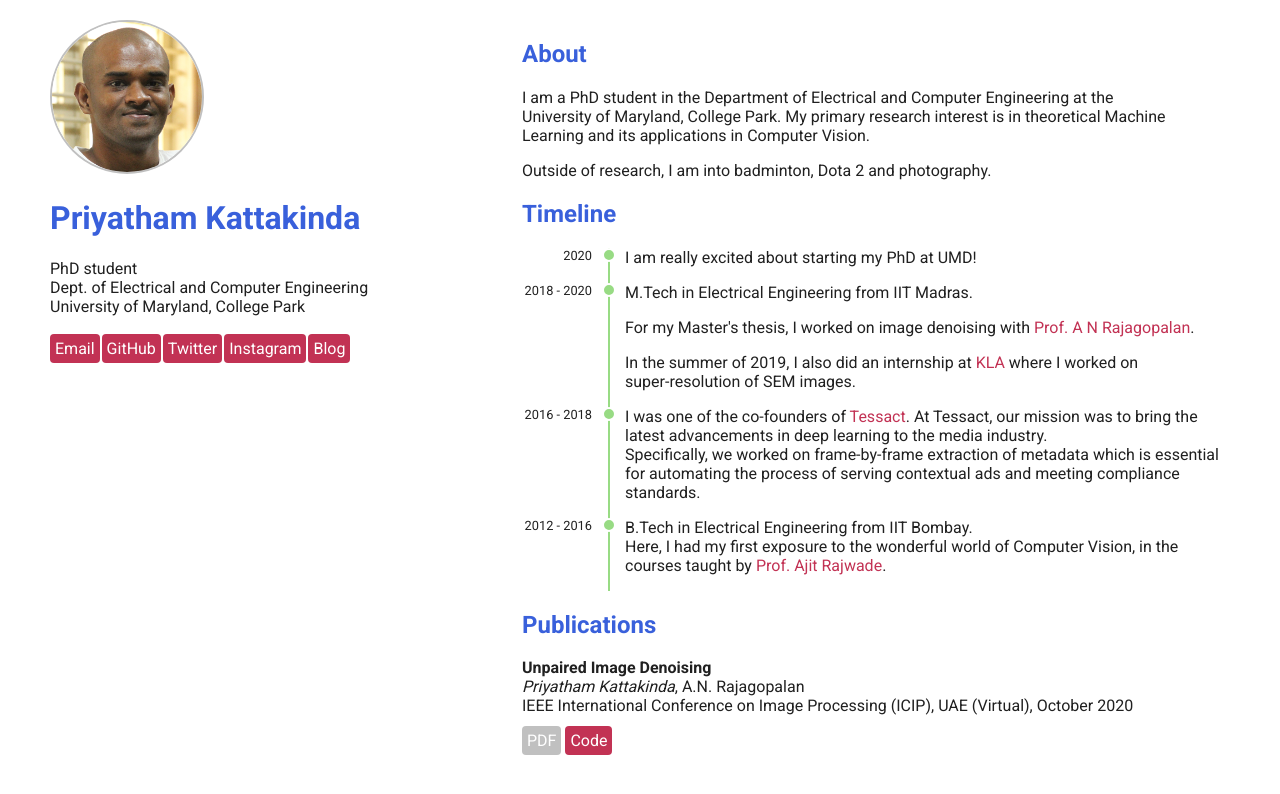
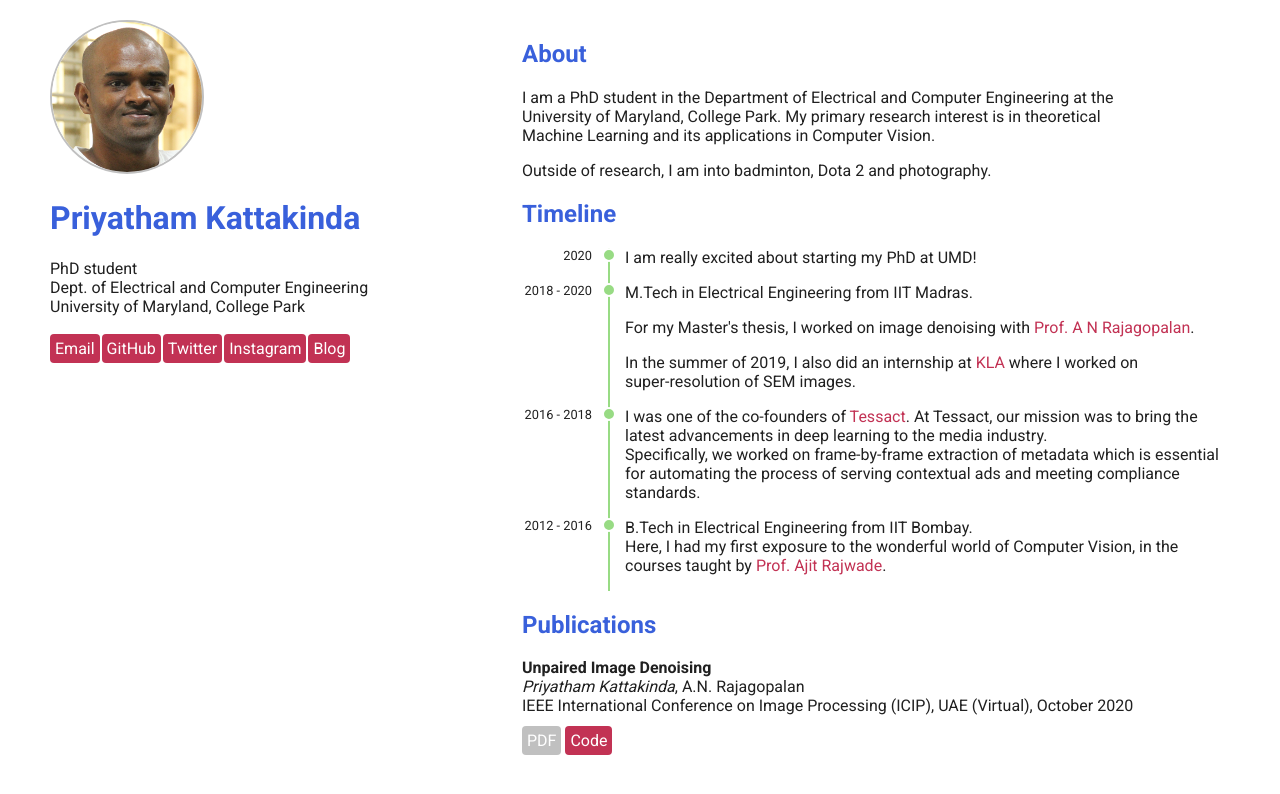
Before and after one commit to priyathamkat/priyathamkat.github.io, a Jekyll site: the page index.html, which Jekyll copies as it is, in a window 1280 px wide. Shown: the top 794 px of the page. Built offline with Jekyll 4.4.1, drawn with Linux system fonts in a browser that asks for light colours.

Commit message:
Add no wrap constraints

```diff
--- a/index.html
+++ b/index.html
@@ -54,9 +54,9 @@
         <section id="about">
             <h2>About</h2>
             <p>
-                I am a PhD student in the Department of Electrical and Computer Engineering at the
-                <br> University of Maryland, College Park. My primary research interest is in theoretical Machine
-                Learning and its applications in Computer Vision.
+                I am a PhD student in the Department of <span class="nowrap">Electrical and Computer Engineering</span> at the
+                <span class="nowrap"> University of Maryland, College Park.</span> My primary research interest is in
+                theoretical <span class="nowrap">Machine Learning</span> and its applications in <span class="nowrap">Computer Vision</span>.
             </p>
             <p>Outside of research, I am into badminton, Dota 2 and photography.</p>
         </section>
--- a/styles/style.css
+++ b/styles/style.css
@@ -120,3 +120,7 @@ a:hover.btn, a:visited.btn {
 .disabled {
     background-color: silver !important;
 }
+
+.nowrap {
+    white-space: nowrap;
+}
```
